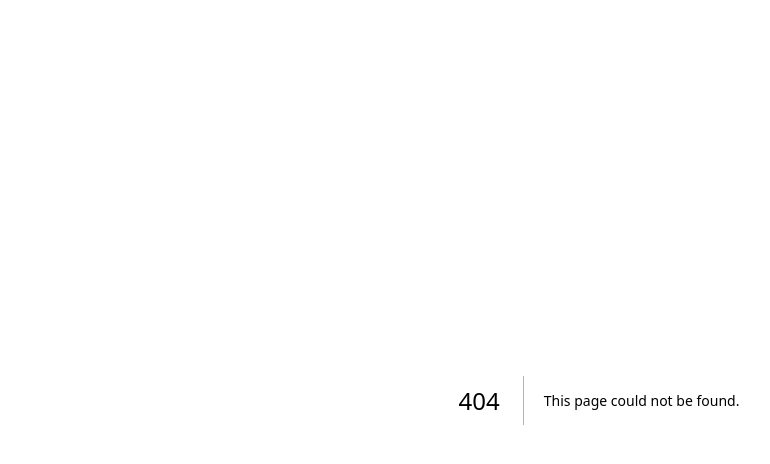
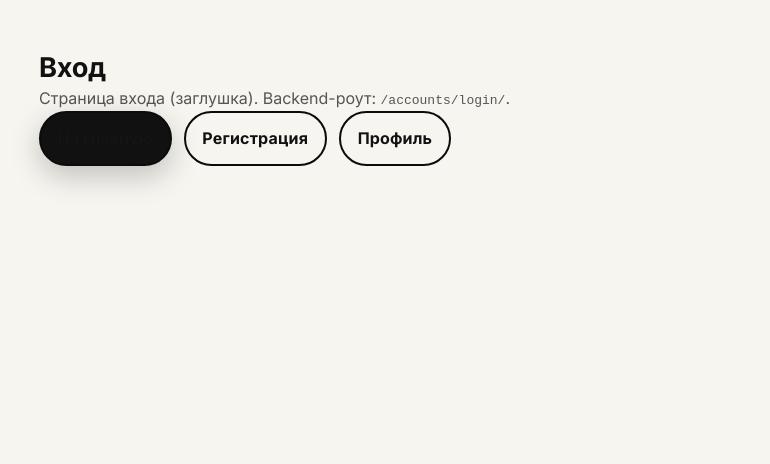
Before and after one commit to Istam0808/jasur_ielts_front, a Next.js app: page /auth/login in a window 1280 px wide. Before the commit this address had no page. Shown: the top 464 px of the page, without its empty margins (41-811 px from the left). Built offline with nearby package versions, Linux system fonts and the light colour scheme.

Commit message:
Implement login, registration, and profile pages with corresponding styles

```diff
--- /dev/null
+++ b/src/app/auth/login/page.jsx
@@ -0,0 +1,31 @@
+import Link from "next/link";
+import styles from "./page.module.scss";
+
+export const metadata = {
+  title: "Вход — Jasur IELTS",
+};
+
+export default function LoginPage() {
+  return (
+    <main className={`section ${styles.page}`}>
+      <div className="container">
+        <h1 className="section__title">Вход</h1>
+        <p className="section__subtitle">
+          Страница входа (заглушка). Backend-роут: <code>/accounts/login/</code>.
+        </p>
+
+        <div className={styles.actions}>
+          <Link className="btn btn--primary" href="/">
+            На главную
+          </Link>
+          <Link className="btn btn--ghost" href="/auth/register">
+            Регистрация
+          </Link>
+          <Link className="btn btn--ghost" href="/profile">
+            Профиль
+          </Link>
+        </div>
+      </div>
+    </main>
+  );
+}
--- /dev/null
+++ b/src/app/auth/login/page.module.scss
@@ -0,0 +1,9 @@
+.page {
+  display: block;
+}
+
+.actions {
+  display: flex;
+  gap: 12px;
+  flex-wrap: wrap;
+}
--- /dev/null
+++ b/src/app/auth/register/page.module.scss
@@ -0,0 +1,9 @@
+.page {
+  display: block;
+}
+
+.actions {
+  display: flex;
+  gap: 12px;
+  flex-wrap: wrap;
+}
--- /dev/null
+++ b/src/app/profile/page.module.scss
@@ -0,0 +1,9 @@
+.page {
+  display: block;
+}
+
+.actions {
+  display: flex;
+  gap: 12px;
+  flex-wrap: wrap;
+}
```
Also changed, not shown: src/app/auth/register/page.jsx (added, +28 -0 lines), src/app/profile/page.jsx (added, +28 -0 lines).
